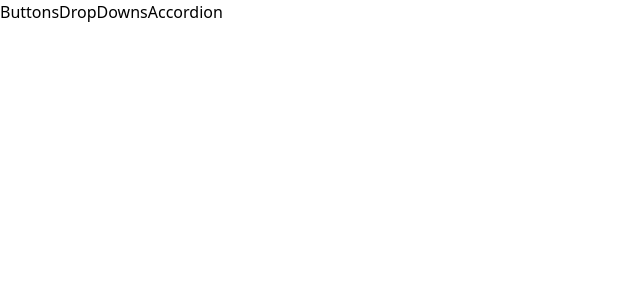
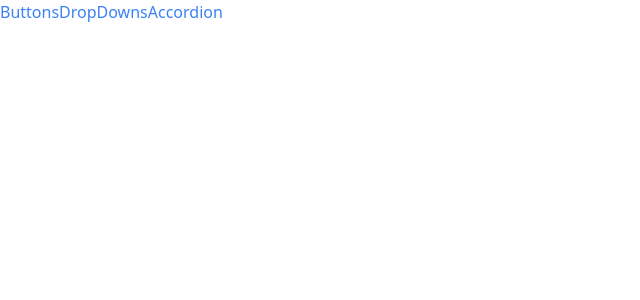
Before and after one commit to Dmitry1007/common-ui-components, a React (Create React App) app: page / in a window 1280 px wide. Shown: the top 300 px of the page, without its empty margins (0-640 px from the left). Built offline with nearby package versions, Linux system fonts and the light colour scheme.

Commit message:
Make links blue

```diff
--- a/src/components/Link.js
+++ b/src/components/Link.js
@@ -1,8 +1,11 @@
+import classNames from 'classnames';
 import { useContext } from "react";
 import NavigationContext from "../context/navigation";
 
 function Link({ to, children }) {
   const { navigate } = useContext(NavigationContext);
+
+  const classes = classNames('text-blue-500');
 
   const handleClick = (event) => {
     if (event.metaKey || event.ctrlKey) {
@@ -12,7 +15,7 @@ function Link({ to, children }) {
     navigate(to);
   };
 
-  return <a href={to} onClick={handleClick}>{children}</a>;
+  return <a className={classes} href={to} onClick={handleClick}>{children}</a>;
 }
 
 export default Link;
```
